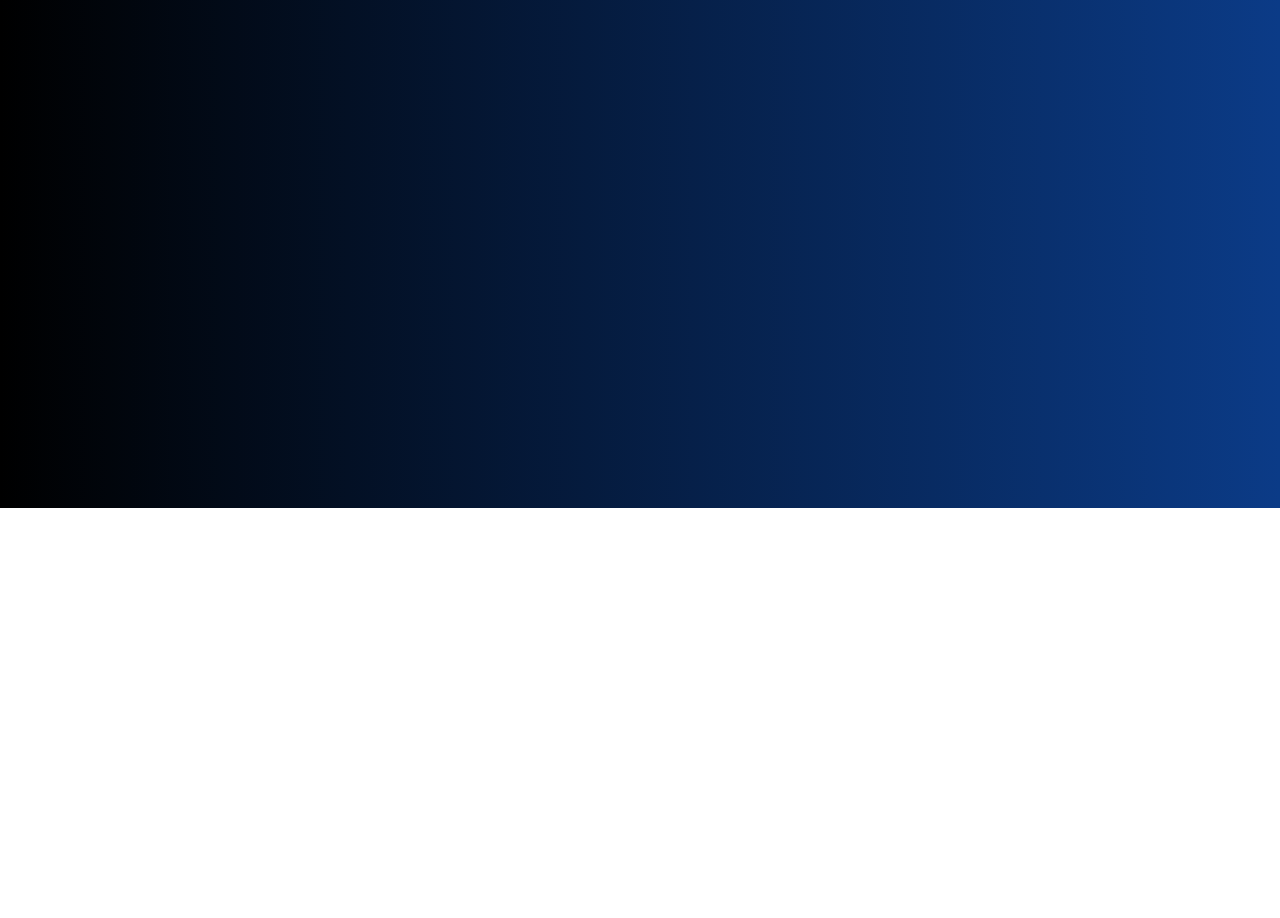
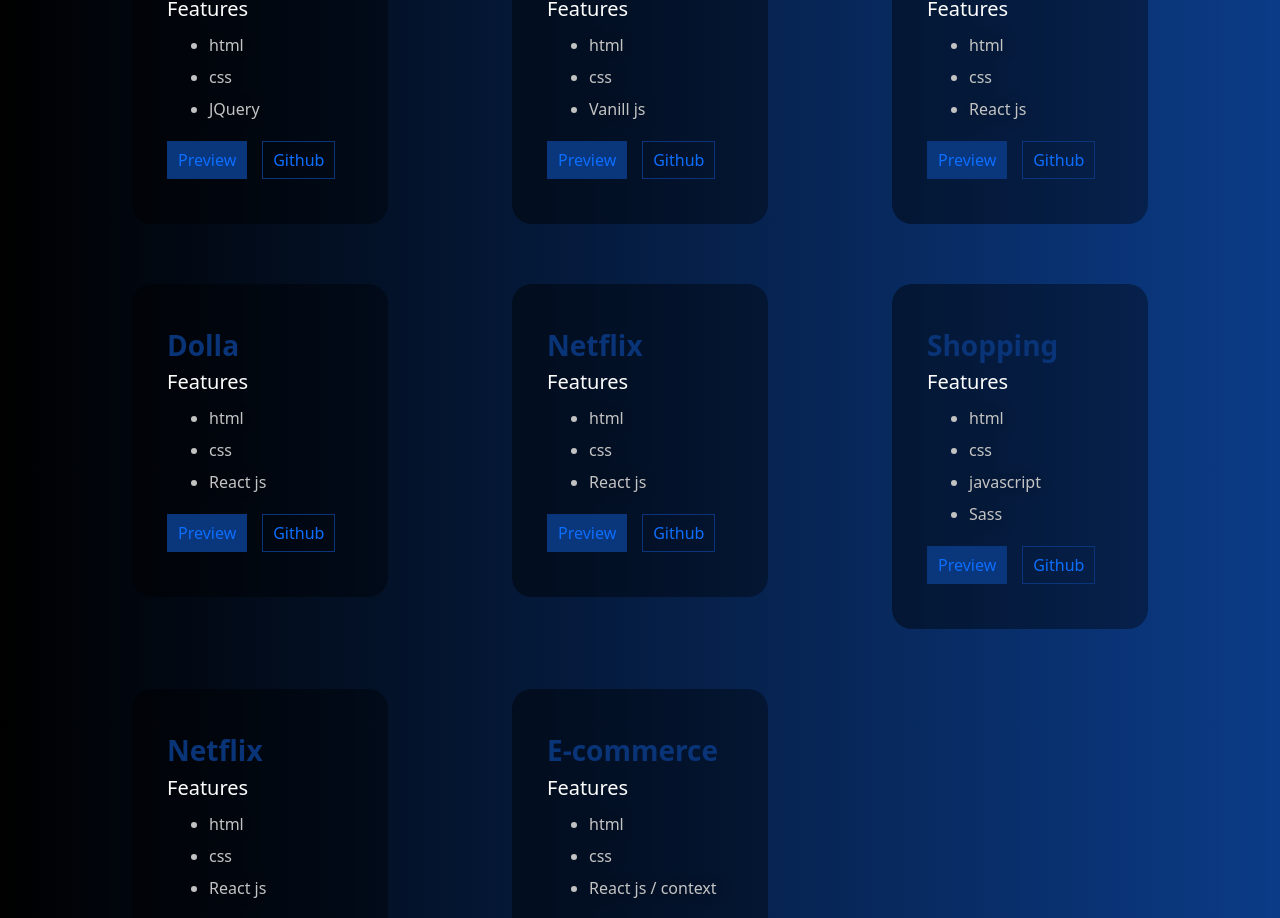
Before and after one commit to moamen2020/portfolio, a React (Create React App) app: page /projects in a window 1280 px wide. Shown: the part 292-1210 px from the top of the page. Before the commit the page ends 800 px from the top, so only its background shows below. Built offline with nearby package versions, Linux system fonts and the light colour scheme.

Commit message:
Section Projects

```diff
--- a/src/Pages/Projects/Projects.css
+++ b/src/Pages/Projects/Projects.css
@@ -0,0 +1,70 @@
+
+.project {
+  background: linear-gradient(90deg, #00000073, #0000005e);
+  padding: 45px 35px;
+  border-radius: 20px;
+  margin: 30px 50px;
+  color: white;
+}
+
+.project h3 {
+  color: #0a3478;
+  font-weight: bold;
+}
+
+.project ul {
+  color: #505050;
+}
+
+.project .prev {
+  padding: 6px 0px;
+  background: #0a367c;
+  color: #031026;
+  border: 1px solid #0a357a;
+  margin-right: 15px;
+  outline: none;
+  transition: all 0.5s ease-in-out;
+}
+
+
+a {
+  text-decoration: none;
+}
+
+.project .prev a {
+  padding: 7px 10px;
+}
+
+.project .prev:hover {
+  background: transparent;
+  color: #0a3880;
+  border: 1px solid #0a357a;
+}
+
+.project .prev a:hover {
+  text-decoration: none !important;
+}
+
+.project .git {
+  padding: 6px 0px;
+  background: transparent;
+  color: #0a3880;
+  border: 1px solid #0a357a;
+  margin-right: 15px;
+  outline: none;
+  transition: all 0.5s ease-in-out;
+}
+
+.project .git a {
+  padding: 7px 10px;
+}
+
+.project .git:hover {
+  background: #0a367c;
+  color: #031026;
+  border: 1px solid #0a357a;
+}
+
+.project .git a:hover {
+  text-decoration: none !important;
+}
--- a/src/Pages/Projects/Projects.js
+++ b/src/Pages/Projects/Projects.js
@@ -1,7 +1,200 @@
-import React from 'react'
+import React from "react";
+import { motion } from "framer-motion";
+import './Projects.css';
+import { Container, Row, Col } from 'react-bootstrap'
+import "bootstrap/dist/css/bootstrap.min.css";
 
-export default function Project() {
+const Projects = () => {
   return (
-    <div>Project</div>
-  )
-}
+    <Container>
+      <Row>
+        <Col sm={12} md={6} lg={4}>
+          <motion.div
+            className="project"
+            initial={{ x: "-100vw" }}
+            animate={{ x: 0 }}
+            transition={{ delay: 0.5, type: "spring", stiffness: 50 }}
+          >
+            <h3>Data Web</h3>
+            <h5>Features</h5>
+            <ul>
+              <li>html</li>
+              <li>css</li>
+              <li>JQuery</li>
+            </ul>
+            <button className="prev">
+              <a href="https://moamen2020.github.io/Data_Web" target="_blank" rel="noopener noreferrer">Preview</a>
+            </button>
+            <button className="git">
+              <a href="https://github.com/moamen2020/Data_Web" target="_blank" rel="noopener noreferrer">Github</a>
+            </button>
+          </motion.div>
+        </Col>
+
+        <Col sm={12} md={6} lg={4} >
+          <motion.div
+            className="project"
+            initial={{ y: "-200vw" }}
+            animate={{ y: 0 }}
+            transition={{ delay: 0.6, type: "spring", stiffness: 30 }}
+          >
+            <h3>E-commerce</h3>
+            <h5>Features</h5>
+            <ul>
+              <li>html </li>
+              <li>css</li>
+              <li>Vanill js</li>
+            </ul>
+            <button className="prev">
+              <a href="https://moamen2020.github.io/E-commerce-JS/" target="_blank" rel="noopener noreferrer">Preview</a>
+            </button>
+            <button className="git">
+              <a href="https://github.com/moamen2020/E-commerce-JS" target="_blank" rel="noopener noreferrer">Github</a>
+            </button>
+          </motion.div>
+        </Col>
+
+        <Col sm={12} md={6} lg={4} >
+          <motion.div
+            className="project"
+            initial={{ x: "100vw" }}
+            animate={{ x: 0 }}
+            transition={{ delay: 0.5, type: "spring", stiffness: 50 }}
+          >
+            <h3>COVID-19</h3>
+            <h5>Features</h5>
+            <ul>
+              <li>html</li>
+              <li>css</li>
+              <li>React js</li>
+            </ul>
+            <button className="prev">
+              <a href="https://moamen2020.github.io/COVID_19/" target="_blank" rel="noopener noreferrer">Preview</a>
+            </button>
+            <button className="git">
+              <a href="https://github.com/moamen2020/COVID_19" target="_blank" rel="noopener noreferrer">Github</a>
+            </button>
+          </motion.div>
+        </Col>
+
+        <Col sm={12} md={6} lg={4} >
+          <motion.div
+            className="project"
+            initial={{ x: "-100vw" }}
+            animate={{ x: 0 }}
+            transition={{ delay: 0.5, type: "spring", stiffness: 50 }}
+          >
+            <h3>Dolla</h3>
+            <h5>Features</h5>
+            <ul>
+              <li>html</li>
+              <li>css</li>
+              <li>React js</li>
+            </ul>
+            <button className="prev">
+              <a href="https://5faff999a30abc8e2f54ad9e--upbeat-visvesvaraya-c7e62c.netlify.app/" target="_blank"  rel="noopener noreferrer">Preview</a>
+            </button>
+            <button className="git">
+              <a href="https://github.com/moamen2020/dolla" target="_blank"  rel="noopener noreferrer">Github</a>
+            </button>
+          </motion.div>
+        </Col>
+
+        <Col sm={12} md={6} lg={4} >
+          <motion.div
+            className="project"
+            initial={{ y: "200vw" }}
+            animate={{ y: 0 }}
+            transition={{ delay: 0.6, type: "spring", stiffness: 30 }}
+          >
+            <h3>Netflix</h3>
+            <h5>Features</h5>
+            <ul>
+              <li>html</li>
+              <li>css</li>
+              <li>React js</li>
+            </ul>
+            <button className="prev">
+              <a href="https://5fb142cd1db4d7580a563ad7--boring-brahmagupta-5406c1.netlify.app/" target="_blank"  rel="noopener noreferrer">Preview</a>
+            </button>
+            <button className="git">
+              <a href="https://github.com/moamen2020/netflix-" target="_blank"  rel="noopener noreferrer">Github</a>
+            </button>
+          </motion.div>
+        </Col>
+
+        <Col sm={12} md={6} lg={4} >
+          <motion.div
+            className="project"
+            initial={{ x: "100vw" }}
+            animate={{ x: 0 }}
+            transition={{ delay: 0.5, type: "spring", stiffness: 50 }}
+          >
+            <h3>Shopping</h3>
+            <h5>Features</h5>
+            <ul>
+              <li>html</li>
+              <li>css</li>
+              <li>javascript</li>
+              <li>Sass</li>
+            </ul>
+            <button className="prev">
+              <a href="https://moamen2020.github.io/shopping-vanill-js/index.html" target="_blank"  rel="noopener noreferrer">Preview</a>
+            </button>
+            <button className="git">
+              <a href="https://github.com/moamen2020/shopping-vanill-js" target="_blank"  rel="noopener noreferrer">Github</a>
+            </button>
+          </motion.div>
+        </Col>
+
+        <Col sm={12} md={6} lg={4} >
+          <motion.div
+            className="project"
+            initial={{ y: "100vw" }}
+            animate={{ y: 0 }}
+            transition={{ delay: 0.5, type: "spring", stiffness: 50 }}
+          >
+            <h3>Netflix</h3>
+            <h5>Features</h5>
+            <ul>
+              <li>html</li>
+              <li>css</li>
+              <li>React js</li>
+            </ul>
+            <button className="prev">
+              <a href="https://5fb142cd1db4d7580a563ad7--boring-brahmagupta-5406c1.netlify.app/" target="_blank"  rel="noopener noreferrer">Preview</a>
+            </button>
+            <button className="git">
+              <a href="https://github.com/moamen2020/netflix-" target="_blank"  rel="noopener noreferrer">Github</a>
+            </button>
+          </motion.div>
+        </Col>
+
+        <Col sm={12} md={6} lg={4} >
+          <motion.div
+            className="project"
+            initial={{ x: "200vw" }}
+            animate={{ x: 0 }}
+            transition={{ delay: 0.4, type: "spring", stiffness: 50 }}
+          >
+            <h3>E-commerce</h3>
+            <h5>Features</h5>
+            <ul>
+              <li>html</li>
+              <li>css</li>
+              <li>React js / context</li>
+            </ul>
+            <button className="prev">
+              <a href="https://5faa276fd674a8343c9b8b72--e-comme.netlify.app/" target="_blank"  rel="noopener noreferrer">Preview</a>
+            </button>
+            <button className="git">
+              <a href="https://github.com/moamen2020/E-commerce-context" target="_blank"  rel="noopener noreferrer">Github</a>
+            </button>
+          </motion.div>
+        </Col>
+      </Row>
+    </Container>
+  );
+};
+
+export default Projects;
--- a/src/Pages/Skills/Skills.js
+++ b/src/Pages/Skills/Skills.js
@@ -5,9 +5,10 @@ import { Container, Row, Col } from 'react-bootstrap'
 import "bootstrap/dist/css/bootstrap.min.css";
 import './Skills.css';
 
+
 const Skills = () => {
   return (
-    <Container>
+    <Container className="overflow-hidden">
       <Row>
         <Col sm={12} md={6} className="ml-5" >
           <motion.h2
```
Also changed, not shown: src/index.css (indentation only).
